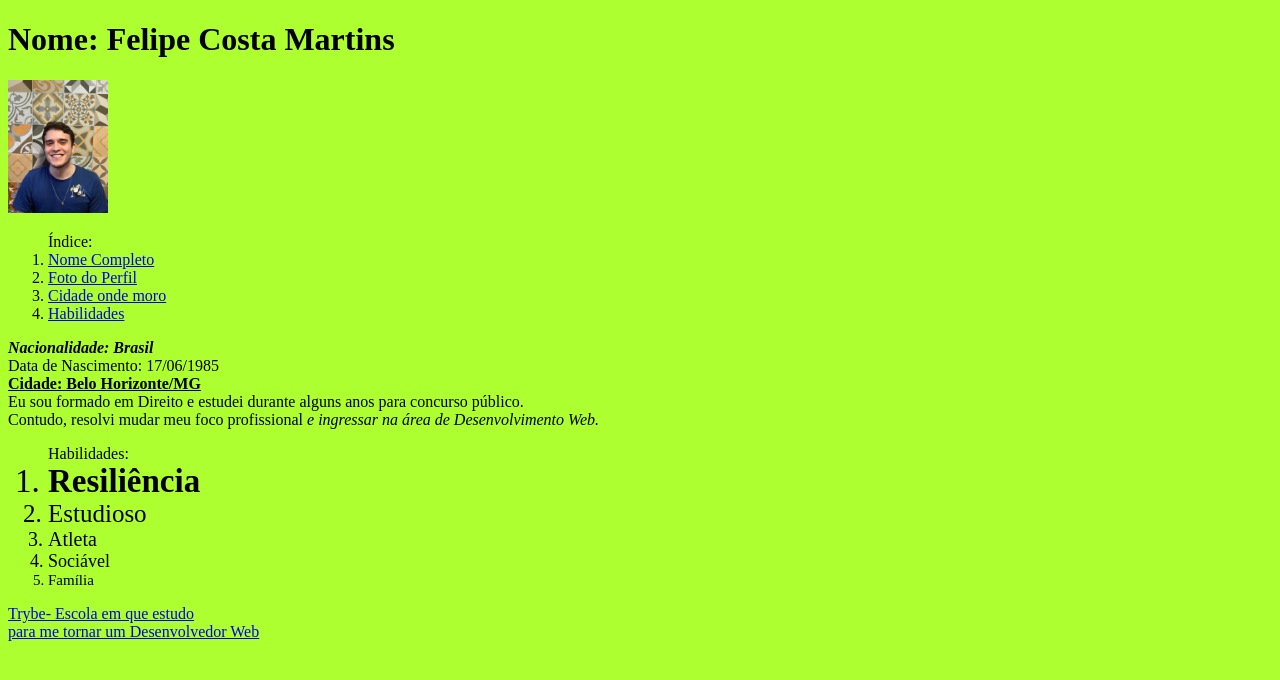
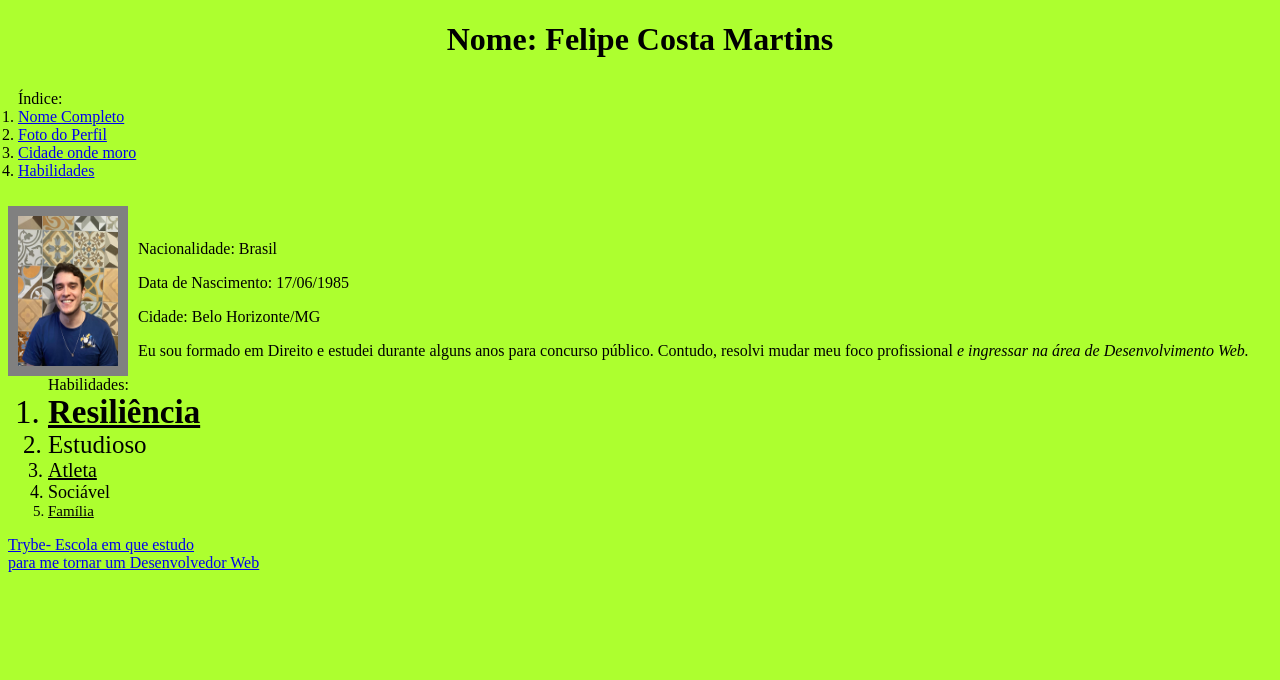
Before and after one commit to felmartins1985/felmartins1985.github.io, a plain HTML site: page index.html in a window 1280 px wide. Drawn offline with Linux system fonts and the light colour scheme; a web font is replaced by a local one.

Commit message:
atualizacao portfolio 28-1

```diff
--- a/index.html
+++ b/index.html
@@ -3,61 +3,32 @@
   <head>
     <meta charset="UTF-8">
     <title>Meu Portfolio</title>
-    <style>
-      @import url('https://fonts.googleapis.com/css2?family=Cedarville+Cursive&display=swap');
-      #Nome{
-        font-family:Cedarville Cursive;
-      }
-      body{
-        background-color: greenyellow;
-      }
-      p1{
-        font-weight: bold;
-        font-style: italic;
-      }
-      p3{
-        font-weight: bold;
-        text-decoration:underline;
-      }
-      .resiliencia{
-        font-size: 33px;
-      }
-      .estudioso{
-        font-size: 25px;
-      }
-      .atleta{
-        font-size: 20px;
-      }
-      .sociavel{
-        font-size: 18px;
-      }
-      .familia{
-        font-size: 15px;
-      }
-
-    </style>
+    <link rel="stylesheet" type="text/css" href="style.css">
   </head>
   <body>
-    <h1 id="Nome">Nome: Felipe Costa Martins</h1>
-    <img id= "foto" src="perfil.png" alt="foto do meu perfil no Portfolio" width="100px"><br>
-    <ol> Índice:
+    <div>
+      <h1 id="Nome">Nome: Felipe Costa Martins</h1>
+    </div>
+    <ol class='informacoes'> Índice:
       <li><a href="#Nome"> Nome Completo</a></li>
       <li><a href="foto"> Foto do Perfil</a></li>
       <li><a href="cidade">Cidade onde moro</a></li>
       <li><a href="#habilidades"> Habilidades </a></li>
-    </ol>
-    <p1> Nacionalidade: Brasil<br></p1>
-    <p2> Data de Nascimento: 17/06/1985 <br></p2>
-    <p3 id="cidade"> Cidade: Belo Horizonte/MG <br> </p3>
-    <p4> Eu sou formado em Direito e estudei durante alguns anos para concurso público.<br>
-     Contudo, resolvi mudar meu foco profissional <em>e ingressar na área de Desenvolvimento Web.</em>
-    </p4>
+   <div>
+      </ol>
+        <p><img id= "foto" src="perfil.png" alt="foto do meu perfil no Portfolio" width="100px"><br>
+        </p1>
+        <p> Nacionalidade: Brasil<br>
+        <p> Data de Nascimento: 17/06/1985 <br>
+        <p id="cidade"> Cidade: Belo Horizonte/MG <br>
+        <p> Eu sou formado em Direito e estudei durante alguns anos para concurso público. Contudo, resolvi mudar meu foco profissional <em>e ingressar na área de Desenvolvimento Web.</em>
+      </div>
     <ol id="habilidades"> Habilidades:
-      <li class="resiliencia"><strong>Resiliência</strong></li>
+      <li class="resiliencia impar"><strong>Resiliência</strong></li>
       <li class= "estudioso"> Estudioso</li>
-      <li class="atleta"> Atleta</li>
+      <li class="atleta impar"> Atleta</li>
       <li class= "sociavel"> Sociável</li>
-      <li class="familia"> Família</li>
+      <li class="familia impar"> Família</li>
     </ol>
     <a href="https://www.betrybe.com/" target="_blank"> Trybe- Escola em que estudo<br>
     para me tornar um Desenvolvedor Web  </a>
--- /dev/null
+++ b/style.css
@@ -0,0 +1,47 @@
+@import url('https://fonts.googleapis.com/css2?family=Cedarville+Cursive&display=swap');
+#Nome{
+  font-family:Cedarville Cursive;
+}
+body{
+  background-color: greenyellow;
+}
+p1{
+  font-weight: bold;
+  font-style: italic;
+}
+p3{
+  font-weight: bold;
+  text-decoration:underline;
+}
+.resiliencia{
+  font-size: 33px;
+}
+.estudioso{
+  font-size: 25px;
+}
+.atleta{
+  font-size: 20px;
+}
+.sociavel{
+  font-size: 18px;;
+}
+.familia{
+  font-size: 15px;
+}
+#foto {
+    float: left;
+    margin-right: 10px;
+    height: 150px;
+    padding:10px;
+    background-color: grey;
+}
+#Nome {
+    text-align: center;
+}
+.impar {
+    text-decoration: underline;
+}
+.informacoes {
+    padding:10px;
+    margin-bottom: 5px;
+}
```
